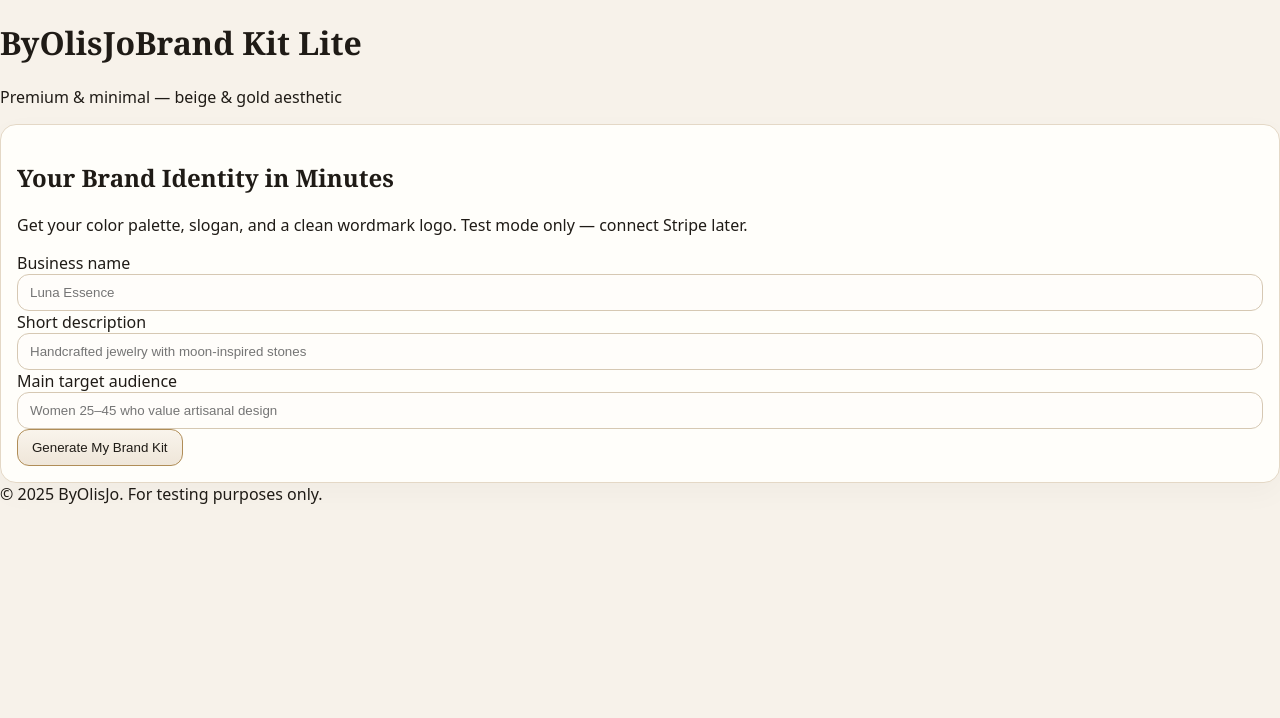
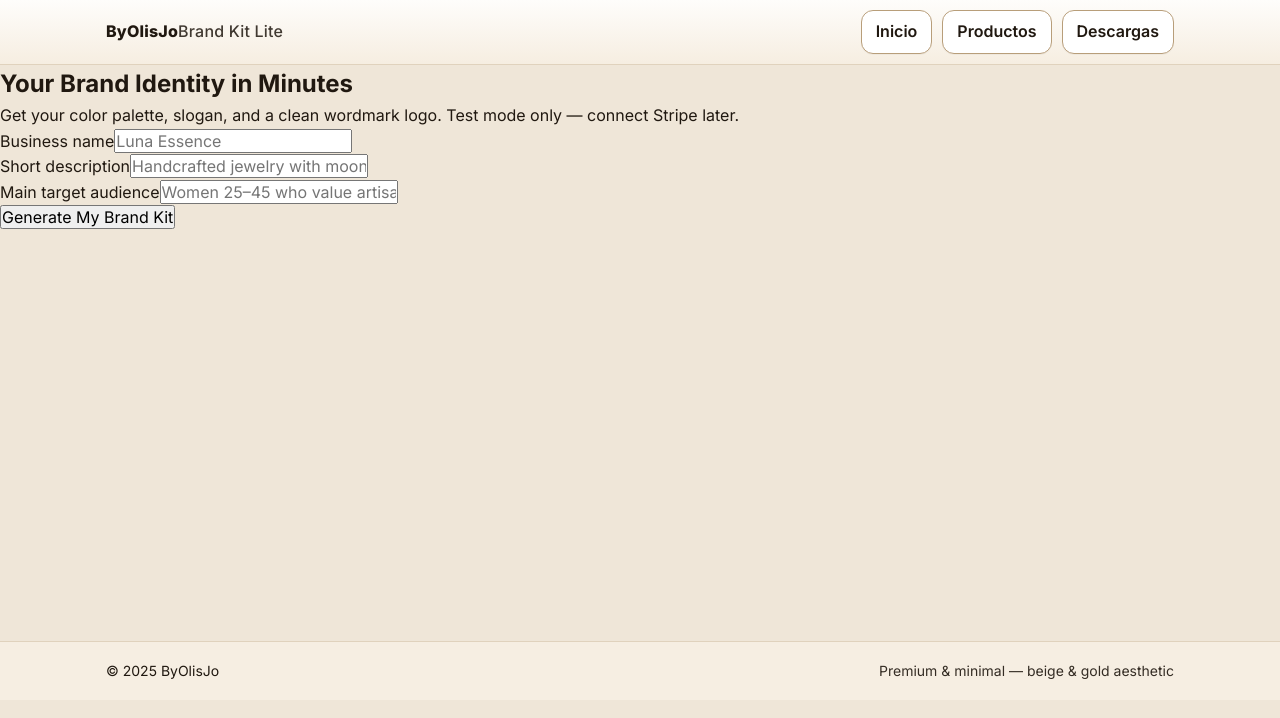
Before and after one commit to infobyolisjo-cpu/byolisjo-brand-kit-lite, a Next.js app: page / in a window 1280 px wide. Shown: the top 718 px of the page. Built offline with nearby package versions, Linux system fonts and the light colour scheme.

Commit message:
fix(layout): quitar event handlers y usar CSS hover + not-found rápido

```diff
--- a/app/globals.css
+++ b/app/globals.css
@@ -1,39 +1,47 @@
-:root {
-  --bg: #f7f2ea;
-  --fg: #1f1b16;
-  --gold: #b08d57;
-  --beige: #efe6d9;
+/* app/globals.css */
+
+/* Reset básico */
+* {
+  margin: 0;
+  padding: 0;
+  box-sizing: border-box;
 }
 
-* { box-sizing: border-box; }
-html, body { padding: 0; margin: 0; }
-body { background: var(--bg); color: var(--fg); font-family: ui-sans-serif, system-ui, -apple-system, Segoe UI, Roboto, Helvetica, Arial, "Apple Color Emoji", "Segoe UI Emoji"; }
-.font-serif { font-family: ui-serif, Georgia, Cambria, "Times New Roman", Times, serif; }
+html,
+body {
+  height: 100%;
+}
 
+/* Fuente base (se asigna desde layout.tsx con variables) */
+body {
+  font-family: var(--font-sans), ui-sans-serif, system-ui, -apple-system, Segoe UI, Roboto, Helvetica, Arial, sans-serif;
+  line-height: 1.6;
+  -webkit-font-smoothing: antialiased;
+  background: #efe6d8; /* beige base */
+  color: #201810;      /* café oscuro */
+}
+
+/* Links */
+a {
+  color: inherit;
+  text-decoration: none;
+}
+
+/* Hover bonito para los enlaces del header */
+.navlink {
+  transition: transform .15s ease, border-color .15s ease, background .2s ease;
+}
+.navlink:hover {
+  transform: translateY(-1px);
+  border-color: #8e7759; /* dorado más oscuro */
+  background: #fffaf2;   /* beige claro */
+}
+
+/* Formularios */
+input, button {
+  font-family: inherit;
+  font-size: 1rem;
+}
 button {
-  border: 1px solid var(--gold);
-  background: linear-gradient(180deg, #f9f4ec, #efe6d9);
-  color: var(--fg);
-  padding: 10px 14px;
-  border-radius: 12px;
   cursor: pointer;
-  transition: transform .05s ease;
 }
-button:hover { transform: translateY(-1px); }
-input, textarea, select {
-  width: 100%;
-  padding: 10px 12px;
-  border-radius: 12px;
-  border: 1px solid #d6c8b3;
-  background: #fffdfa;
-}
-.card {
-  border: 1px solid #e4d8c6;
-  border-radius: 16px;
-  background: #fffefa;
-  padding: 16px;
-  box-shadow: 0 10px 30px rgba(0,0,0,.03);
-}
-.badge { font-size: 11px; padding: 3px 8px; border: 1px solid var(--gold); border-radius: 999px; }
-hr { border: none; height: 1px; background: #eadfce; margin: 20px 0; }
-a { color: var(--fg); text-decoration: underline; }
--- a/app/layout.tsx
+++ b/app/layout.tsx
@@ -1,28 +1,161 @@
+// app/layout.tsx
 import './globals.css';
-import type { Metadata } from 'next';
+import { Playfair_Display, Inter } from 'next/font/google';
 
-export const metadata: Metadata = {
+const playfair = Playfair_Display({
+  subsets: ['latin'],
+  weight: ['600', '700'],
+  variable: '--font-serif',
+});
+const inter = Inter({
+  subsets: ['latin'],
+  variable: '--font-sans',
+});
+
+export const metadata = {
   title: 'ByOlisJo Brand Kit Lite',
-  description: 'Generate a quick brand kit: palette, slogan, and logo',
+  description: 'Premium & minimal — beige & gold aesthetic',
+};
+
+const colors = {
+  bg: '#efe6d8',
+  panel: '#f6eee2',
+  text: '#201810',
+  line: '#e0d2bd',
+  gold: '#b89e7a',
+  white: '#fff',
 };
 
 export default function RootLayout({ children }: { children: React.ReactNode }) {
   return (
-    <html lang="en">
-      <body className="min-h-screen bg-[#f7f2ea] text-[#1f1b16]">
-        <div className="max-w-3xl mx-auto p-6">
-          <header className="py-6">
-            <h1 className="text-2xl md:text-3xl font-serif tracking-wide">
-              <span className="mr-2">ByOlisJo</span>
-              <span className="font-light">Brand Kit Lite</span>
-            </h1>
-            <p className="text-sm opacity-70 mt-1">Premium & minimal — beige & gold aesthetic</p>
-          </header>
-          {children}
-          <footer className="py-10 text-xs opacity-70">
-            © {new Date().getFullYear()} ByOlisJo. For testing purposes only.
-          </footer>
-        </div>
+    <html lang="es">
+      <body
+        className={`${inter.variable} ${playfair.variable}`}
+        style={{
+          background: colors.bg,
+          color: colors.text,
+          fontFamily: 'var(--font-sans)',
+          margin: 0,
+        }}
+      >
+        {/* HEADER */}
+        <header
+          style={{
+            position: 'sticky',
+            top: 0,
+            zIndex: 20,
+            borderBottom: `1px solid ${colors.line}`,
+            background:
+              'linear-gradient(180deg, rgba(255,255,255,0.9) 0%, rgba(246,238,226,0.9) 100%)',
+            backdropFilter: 'saturate(140%) blur(4px)',
+          }}
+        >
+          <div
+            style={{
+              maxWidth: 1100,
+              margin: '0 auto',
+              padding: '10px 16px',
+              display: 'flex',
+              alignItems: 'center',
+              justifyContent: 'space-between',
+              gap: 16,
+            }}
+          >
+            {/* Marca */}
+            <a
+              href="/"
+              style={{
+                fontWeight: 800,
+                textDecoration: 'none',
+                color: colors.text,
+                letterSpacing: '.2px',
+              }}
+              aria-label="Ir al inicio"
+            >
+              ByOlisJo<span style={{ fontWeight: 500, opacity: 0.85 }}>Brand Kit Lite</span>
+            </a>
+
+            {/* Nav (sin event handlers, hover por CSS) */}
+            <nav style={{ display: 'flex', gap: 10 }}>
+              <a
+                href="/"
+                className="navlink"
+                style={{
+                  padding: '8px 14px',
+                  borderRadius: '12px',
+                  border: `1px solid ${colors.gold}`,
+                  background: colors.white,
+                  color: colors.text,
+                  textDecoration: 'none',
+                  boxShadow: '0 1px 0 rgba(0,0,0,0.03)',
+                  fontWeight: 600,
+                }}
+              >
+                Inicio
+              </a>
+              <a
+                href="/productos"
+                className="navlink"
+                style={{
+                  padding: '8px 14px',
+                  borderRadius: '12px',
+                  border: `1px solid ${colors.gold}`,
+                  background: colors.white,
+                  color: colors.text,
+                  textDecoration: 'none',
+                  boxShadow: '0 1px 0 rgba(0,0,0,0.03)',
+                  fontWeight: 600,
+                }}
+              >
+                Productos
+              </a>
+              <a
+                href="/download"
+                className="navlink"
+                style={{
+                  padding: '8px 14px',
+                  borderRadius: '12px',
+                  border: `1px solid ${colors.gold}`,
+                  background: colors.white,
+                  color: colors.text,
+                  textDecoration: 'none',
+                  boxShadow: '0 1px 0 rgba(0,0,0,0.03)',
+                  fontWeight: 600,
+                }}
+              >
+                Descargas
+              </a>
+            </nav>
+          </div>
+        </header>
+
+        {/* CONTENIDO */}
+        <main style={{ minHeight: '72vh' }}>{children}</main>
+
+        {/* FOOTER */}
+        <footer
+          style={{
+            borderTop: `1px solid ${colors.line}`,
+            background: colors.panel,
+          }}
+        >
+          <div
+            style={{
+              maxWidth: 1100,
+              margin: '0 auto',
+              padding: '18px 16px',
+              display: 'flex',
+              justifyContent: 'space-between',
+              alignItems: 'center',
+              gap: 12,
+              flexWrap: 'wrap',
+              fontSize: 14,
+            }}
+          >
+            <span>© {new Date().getFullYear()} ByOlisJo</span>
+            <span style={{ opacity: 0.9 }}>Premium & minimal — beige & gold aesthetic</span>
+          </div>
+        </footer>
       </body>
     </html>
   );
```
Also changed, not shown: app/not-found.tsx (+3 -5 lines).
